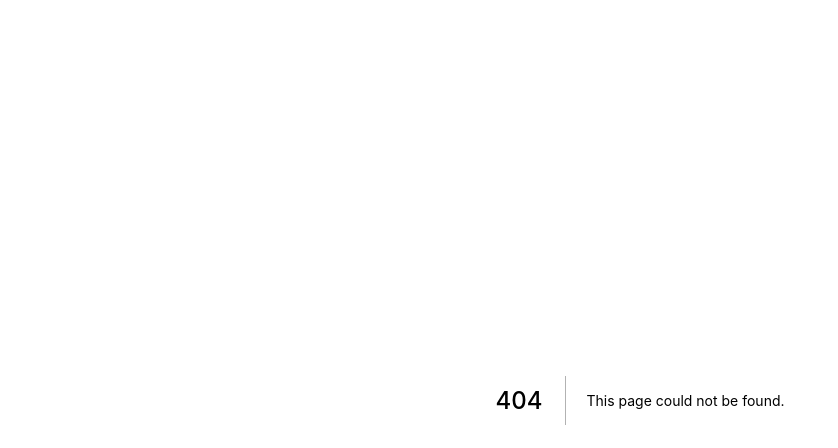
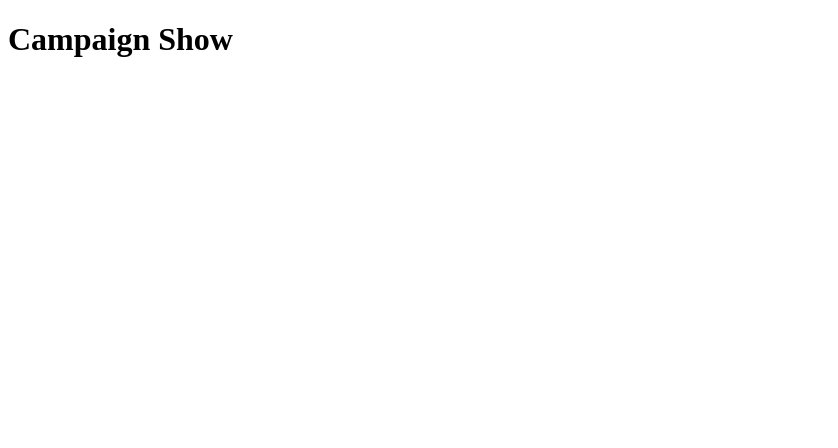
Before and after one commit to no-name-max/crowd-coin, a Next.js app: page /campaigns/show in a window 1280 px wide. Before the commit this address had no page. Shown: the top 448 px of the page, without its empty margins (0-838 px from the left). Built offline with nearby package versions, Linux system fonts and the light colour scheme.

Commit message:
Route mappings

```diff
--- /dev/null
+++ b/pages/campaigns/show.js
@@ -0,0 +1,9 @@
+import React, { Component } from "react";
+
+class CampaignShow extends Component {
+  render() {
+    return <h1>Campaign Show</h1>;
+  }
+}
+
+export default CampaignShow;
--- a/routes.js
+++ b/routes.js
@@ -1,3 +1,7 @@
 const routes = require("next-routes")();
 
+routes
+  .add("/campaigns/new", "/campaigns/new")
+  .add("/campaigns/:address", "/campaigns/show");
+
 module.exports = routes;
```
